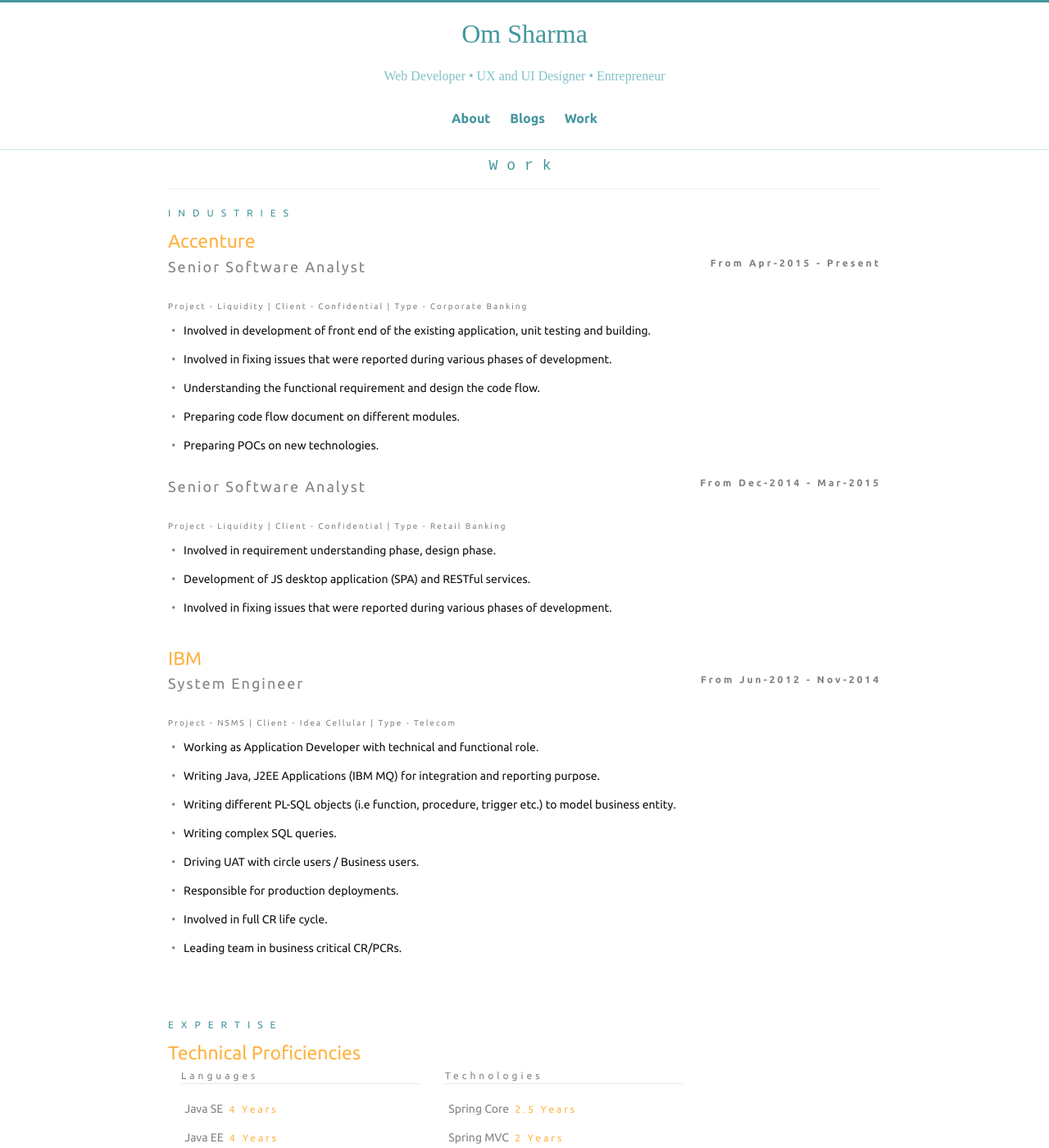
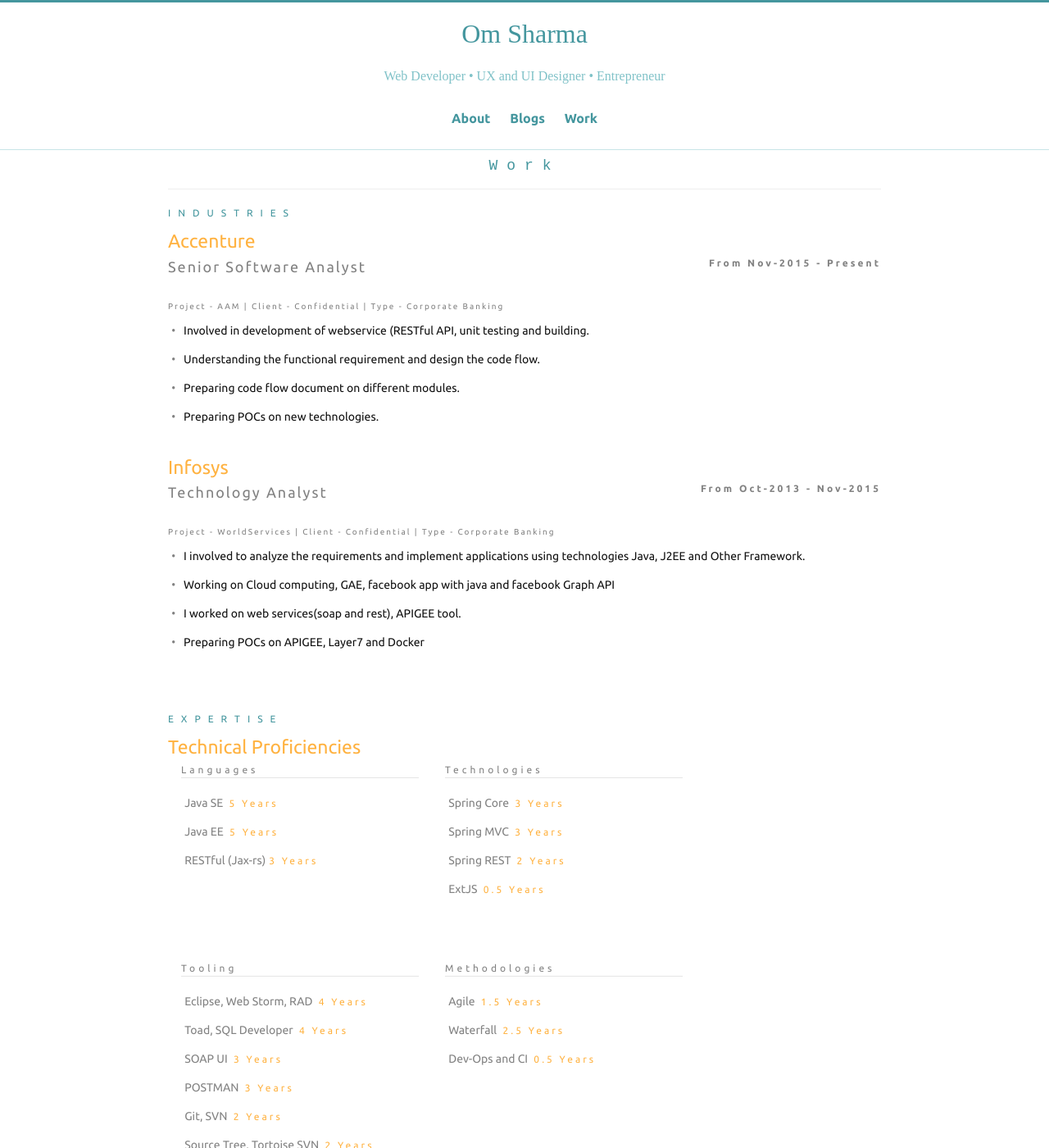
Before and after one commit to opsmca/opsmca.github.io, a Jekyll site: the page built from work.html, in a window 1280 px wide and 1400 px high. Shown: the whole window at 82% size. Built offline with Jekyll 4.4.1, drawn with Linux system fonts in a browser that asks for light colours; nearby versions of some CDN libraries; some web fonts are replaced; some of the changed text lies outside the part shown.

Commit message:
commit changes

```diff
--- a/_config.yml
+++ b/_config.yml
@@ -9,7 +9,7 @@
 # Site settings
 title: Om Sharma
 job: Web Developer  •  UX and UI Designer  •  Entrepreneur
-email: avikjis27@gmail.com
+email: opsmca@gmail.com
 facebook: https://www.facebook.com/om.sharma.greatminds
 linkedin: ttps://in.linkedin.com/in/sharmaom
 github: https://github.com/opsmca
--- a/work.html
+++ b/work.html
@@ -9,56 +9,35 @@
   <div class="company-header">Accenture</div>
   <div class="container-fixed row">
     <div class="company-designation col-md-6">Senior Software Analyst</div>
-    <div class="company-duration animated fadeInRight col-md-6">From Apr-2015 - Present</div>
+    <div class="company-duration animated fadeInRight col-md-6">From Nov-2015 - Present</div>
   </div>
   <div class="company-project">
-    Project - Liquidity | Client - Confidential | Type - Corporate Banking
+    Project - AAM | Client - Confidential | Type - Corporate Banking
   </div>
   <div class="company-resp">
   <ul>
-    <li>Involved in development of front end of  the existing application, unit testing and building.</li>
-    <li>Involved in fixing issues that were reported during various phases of development.</li>
+    <li>Involved in development of webservice (RESTful API, unit testing and building.</li>
     <li>Understanding the functional requirement and design the code flow.</li>
     <li>Preparing code flow document on different modules.</li>
     <li>Preparing POCs on new technologies.</li>
   </ul>
 </div>
 
-
+<div class="company-header">Infosys</div>
 <div class="container-fixed row">
-  <div class="company-designation col-md-6">Senior Software Analyst</div>
-  <div class="company-duration animated fadeInRight col-md-6">From Dec-2014 - Mar-2015</div>
+  <div class="company-designation col-md-6">Technology Analyst
+</div>
+  <div class="company-duration animated fadeInRight col-md-6">From Oct-2013 - Nov-2015</div>
 </div>
 <div class="company-project">
-  Project - Liquidity | Client - Confidential | Type - Retail Banking
+  Project - WorldServices | Client - Confidential | Type - Corporate Banking
 </div>
 <div class="company-resp">
 <ul>
-  <li>Involved in requirement understanding phase, design phase.</li>
-  <li>Development of JS desktop application (SPA) and RESTful services.</li>
-  <li>Involved in fixing issues that were reported during various phases of development.</li>
-
-</ul>
-</div>
-<div class="company-header">IBM</div>
-<div class="container-fixed row">
-  <div class="company-designation col-md-6">System Engineer</div>
-  <div class="company-duration animated fadeInRight col-md-6">From Jun-2012 - Nov-2014</div>
-</div>
-<div class="company-project">
-  Project - NSMS | Client - Idea Cellular | Type - Telecom
-</div>
-<div class="company-resp">
-<ul>
-  <li>Working as Application Developer with technical and functional role.</li>
-<li>Writing Java, J2EE Applications (IBM MQ) for integration and reporting purpose.</li>
-<li>Writing different PL-SQL objects (i.e function, procedure, trigger etc.) to model business entity.</li>
-<li>Writing complex SQL queries.</li>
-<li>Driving UAT with circle users / Business users.</li>
-<li>Responsible for production deployments.</li>
-<li>Involved in full CR life cycle.</li>
-<li>Leading team in business critical CR/PCRs.</li>
-
+ <li>I involved to analyze the requirements and implement applications using technologies Java, J2EE and Other Framework.</li>
+<li>Working on Cloud computing, GAE, facebook app with java and facebook Graph API</li>
+<li>I worked on web services(soap and rest), APIGEE tool.</li>
+<li>Preparing POCs on APIGEE, Layer7 and Docker</li>
 </ul>
 </div>
 <br><br>
@@ -70,12 +49,9 @@
     <fieldset>
       <legend>Languages</legend>
       <ul>
-        <li>Java SE <span class="time">4 Years</span></li>
-        <li>Java EE <span class="time">4 Years</span></li>
-        <li>Java Script v6 <span class="time">2.5 Years</span></li>
-        <li>HTML 5 <span class="time">2 Years</span></li>
-        <li>CSS 3 <span class="time">2 Years</span></li>
-        <li>SQL - Oracle 10g, 11g <span class="time">3 Years</span></li>
+        <li>Java SE <span class="time">5 Years</span></li>
+        <li>Java EE <span class="time">5 Years</span></li>
+        <li>RESTful (Jax-rs)<span class="time">3 Years</span></li>
       </ul>
     </fieldset>
   </div>
@@ -83,14 +59,10 @@
     <fieldset>
       <legend>Technologies</legend>
       <ul>
-        <li>Spring Core <span class="time">2.5 Years</span></li>
-        <li>Spring MVC <span class="time">2 Years</span></li>
-        <li>Spring REST <span class="time">1.5 Years</span></li>
-        <li>Spring Data <span class="time">1 Years</span></li>
-        <li>AngularJS  <span class="time">1.5 Years</span></li>
-        <li>EmberJS  <span class="time">1 Years</span></li>
+        <li>Spring Core <span class="time">3 Years</span></li>
+        <li>Spring MVC <span class="time">3 Years</span></li>
+        <li>Spring REST <span class="time">2 Years</span></li>
         <li>ExtJS  <span class="time">0.5 Years</span></li>
-        <li>Bootstrap  <span class="time">0.5 Years</span></li>
       </ul>
     </fieldset>
 
@@ -103,10 +75,11 @@
       <ul>
         <li>Eclipse, Web Storm, RAD <span class="time">4 Years</span></li>
         <li>Toad, SQL Developer <span class="time">4 Years</span></li>
-        <li>SOAP UI <span class="time">2.5 Years</span></li>
+        <li>SOAP UI <span class="time">3 Years</span></li>
+		<li>POSTMAN <span class="time">3 Years</span></li>
         <li>Git, SVN <span class="time">2 Years</span></li>
         <li>Source Tree, Tortoise SVN <span class="time">2 Years</span></li>
-        <li>Maven, Bower, NPM <span class="time">2 Years</span></li>
+        <li>Maven <span class="time">2 Years</span></li>
       </ul>
     </fieldset>
   </div>
@@ -117,7 +90,6 @@
         <li>Agile <span class="time">1.5 Years</span></li>
         <li>Waterfall <span class="time">2.5 Years</span></li>
         <li>Dev-Ops and CI <span class="time">0.5 Years</span></li>
-        <li>BDD, TDD <span class="time">2.5 Years</span></li>
 
       </ul>
     </fieldset>
@@ -126,35 +98,17 @@
 </div>
 
 <div class="header wp wpL">ACADEMIA</div>
-<div class="company-header">Master of Engineering</div>
-<p class="institute">Indian Institute of Engineering Science and Technology ( Former Bengal Engineering and Science University )</p>
-<p class="institute_stream">Information Technology, 2012</p>
-<div class="company-header">Bachelor of Technology</div>
-<p class="institute">JIS College of Engineering, WBUT</p>
-<p class="institute_stream">Computer Science and Engineering, 2010</p>
-<br><br>
-<div class="header wpL wp">PUBLICATIONS</div>
-<div class="company-header">Cellular Automata</div>
-<ul>
-  <li>Counting Cycles  in Reversible CA <span class="time">Springer, 2012</span></li>
-  <li>Analysis of Reach ability Tree for Identification of Cyclic and Acyclic CA States <span class="time">Springer, 2012</span></li>
-
-</ul>
+<div class="company-header">Master of Computer Science</div>
+<p class="institute">University center of computer science and Information technology.(University of Rajasthan, Jaipur )</p>
+<p class="institute_stream">Information Technology, 2010</p>
+<div class="company-header">Bachelor of Computer Science</div>
+<p class="institute">ASNSM, (University of Rajasthan, Jaipur )</p>
+<p class="institute_stream">Information Technology, 2007</p>
 <br><br>
 
-<div class="header wp wpL">AWARDS & ACHIEVEMENTS </div>
-<div class="company-header">Industries</div>
-<ul>
-  <li>Awarded by delivery excellence from Client, IBM <span class="time">2014</span></li>
-  <li>Awarded by IBM Orion Award, IBM <span class="time">2013</span></li>
-  <li>Awarded by IBM Manager's Choice Award, IBM <span class="time">2012</span></li>
-</ul>
-<div class="company-header">Academics</div>
-<ul>
-  <li>Qualify NET (National Eligibility Test) examination organized by UGC <span class="time">2012</span></li>
-  <li>Qualify GATE examination in Computer Science & Engineering <span class="time">2009, 2010</span></li>
+<br><br>
 
-</ul>
+
 
 
 
```
Also changed, not shown: about.html (+0 -21 lines), images/icon-me.ico (renamed from images/icon-me.jpg), images/icon-meee.ico (renamed from images/icon-mee.ico).
